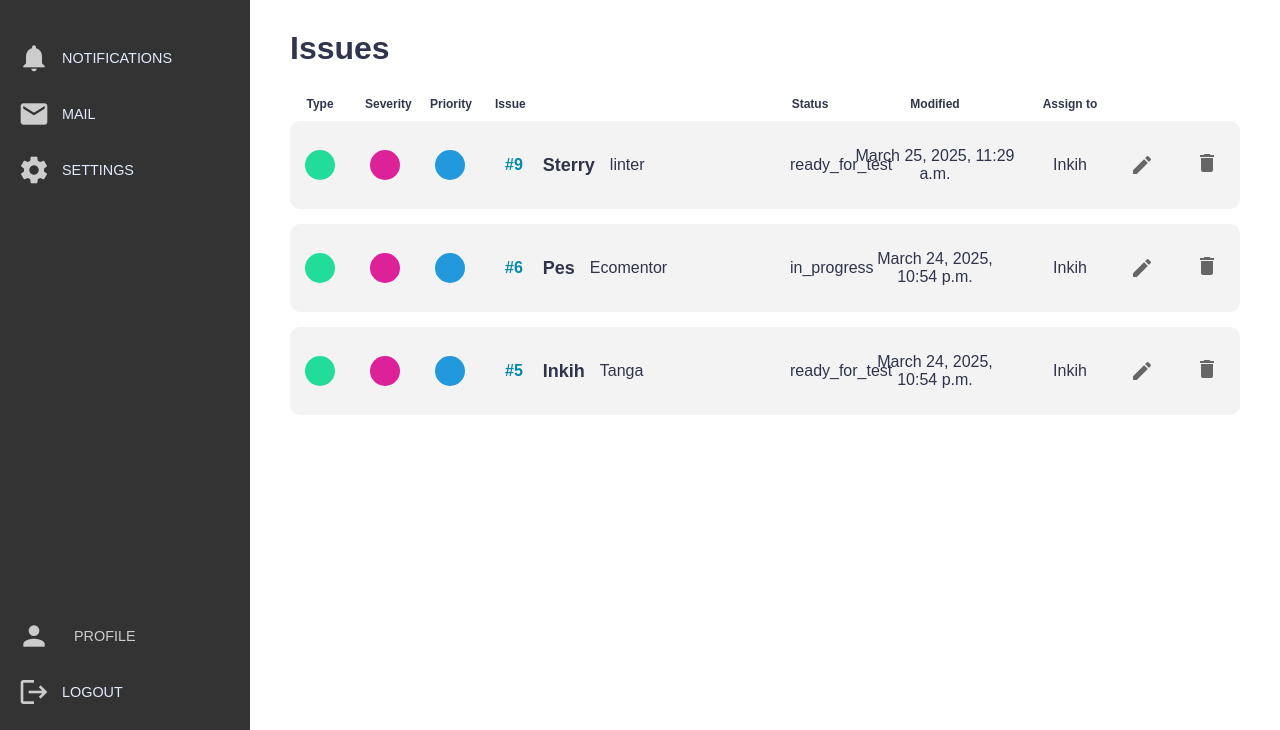
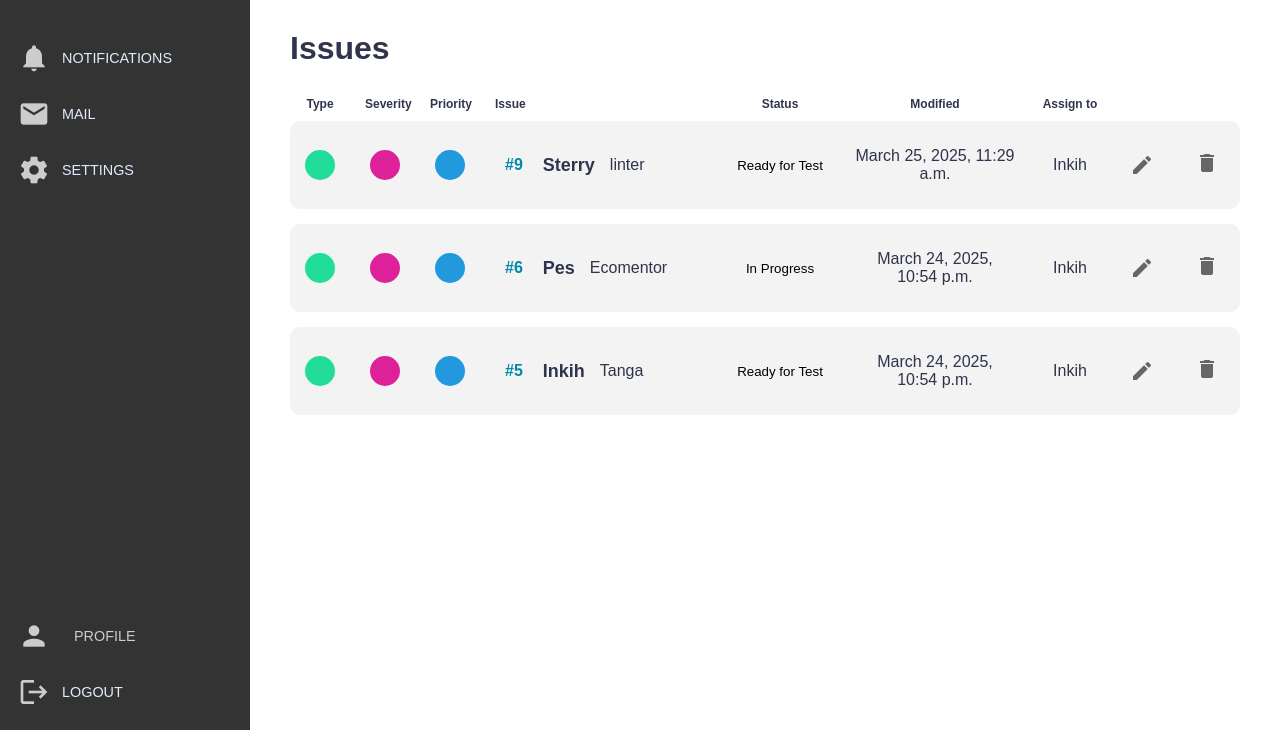
Before and after one commit to inkih04/SabanaBack, a Django app: page / in a window 1280 px wide. Shown: the part 70-800 px from the top of the page. Run offline with Django 5.2, Linux system fonts and the light colour scheme; data comes from the database, SQL or seed files in the repository; both versions use the stored data as it was after the commit.

Commit message:
Task#29 completed

```diff
--- a/issues/static/issues/styles.css
+++ b/issues/static/issues/styles.css
@@ -170,7 +170,7 @@ ul {
     display: grid;
     font-size: 12px;
     /* Ajusta los anchos de cada columna a tu gusto */
-    grid-template-columns: 40px 40px 40px auto 40px 160px 60px 40px 40px;
+    grid-template-columns: 40px 40px 40px auto 100px 160px 60px 40px 40px;
     align-items: center;
     font-weight: bold;
     margin-bottom: 10px;
@@ -186,7 +186,7 @@ ul {
 .issue__item-content {
     display: grid;
     /* Misma configuración de columnas que la cabecera */
-    grid-template-columns: 40px 40px 40px auto 40px 160px 60px 40px 40px;
+    grid-template-columns: 40px 40px 40px auto 100px 160px 60px 40px 40px;
     align-items: center;
     padding: 10px;
     gap: 25px; /* Espacio entre columnas, opcional */
@@ -254,6 +254,18 @@ ul {
 
 }
 
+.issue__select {
+    appearance: none;
+    text-align: center;
+    border: none;
+    outline: none;
+    background-color: transparent;
+}
+
+.issue__select:hover {
+    cursor: pointer;
+}
+
 
 
 /* Íconos (5ª columna) */
@@ -264,6 +276,14 @@ ul {
     margin: 0 5px;
 }
 
+.issue__form {
+    display: flex;
+    justify-content: center;
+    align-items: center;
+    width: 100%;
+}
+
+
 /* Hover */
 .issue__item:hover {
     background-color: #e0e0e0;
--- a/issues/templates/issues/issues_list.html
+++ b/issues/templates/issues/issues_list.html
@@ -41,7 +41,18 @@
                     <p class="issue__description">{{ issue.description }}</p>
                 </div>
 
-                <p class="issue__text"> {{ issue.status }} </p>
+                <form class="issue__form" method="POST" action="{% url 'update_issue_status' issue.id %}">
+                    {% csrf_token %}
+                    <select name="status" class="issue__select" onchange="this.form.submit()">
+                        {% for value, label in issue.STATUS_CHOICES %}
+                        <option value="{{ value }}" {% if issue.status == value %}selected{% endif %}>
+                            {{ label }}
+                        </option>
+                        {% endfor %}
+                    </select>
+                </form>
+
+
                 <p class="issue__text"> {{ issue.created_at }}</p>
                 <p class="issue__text"> Inkih </p>
 
--- a/issues/urls.py
+++ b/issues/urls.py
@@ -1,8 +1,11 @@
 from django.urls import path, include
-from .views import issue_list, issue_create, delete_issue
+from .views import issue_list, issue_create, delete_issue, update_issue_status
 
 urlpatterns = [
     path('', issue_list, name='issue_list'),
     path('new/', issue_create, name='issue_create'),
-    path('delete/<int:issue_id>/', delete_issue, name='delete_issue')
+    path('delete/<int:issue_id>/', delete_issue, name='delete_issue'),
+
+    path('update_status/<int:issue_id>/', update_issue_status, name='update_issue_status')
+
 ]
--- a/issues/views.py
+++ b/issues/views.py
@@ -1,5 +1,5 @@
 from django.contrib.auth.models import User
-from django.shortcuts import render, redirect
+from django.shortcuts import render, redirect, get_object_or_404
 from .forms import IssueForm
 from .models import Issue
 
@@ -29,3 +29,16 @@ def delete_issue(request, issue_id):
     issue = Issue.objects.get(id=issue_id)
     issue.delete()
     return redirect('issue_list')
+
+
+def update_issue_status(request, issue_id):
+    """ Actualiza el estado de un issue basado en la selección del usuario """
+    issue = get_object_or_404(Issue, id=issue_id)
+
+    if request.method == "POST":
+        new_status = request.POST.get("status")
+        if new_status in dict(Issue.STATUS_CHOICES):  # Verificar que el estado es válido
+            issue.status = new_status
+            issue.save()
+
+    return redirect('issue_list')  # Redirige a la lista de issues
```
Also changed, not shown: db.sqlite3.
